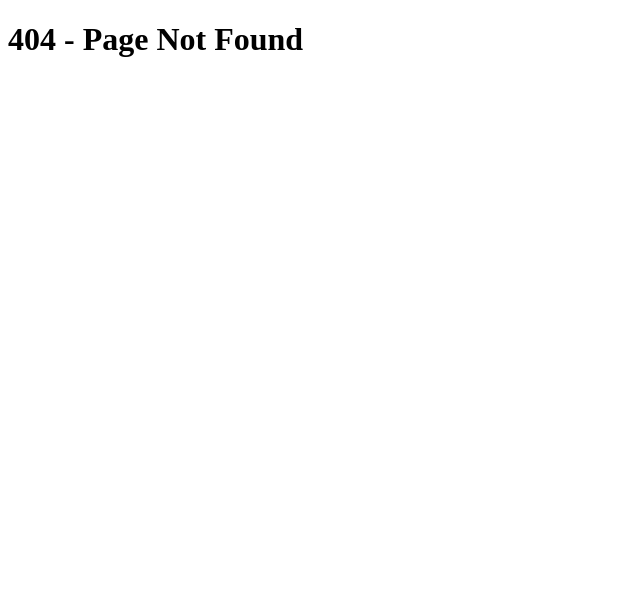
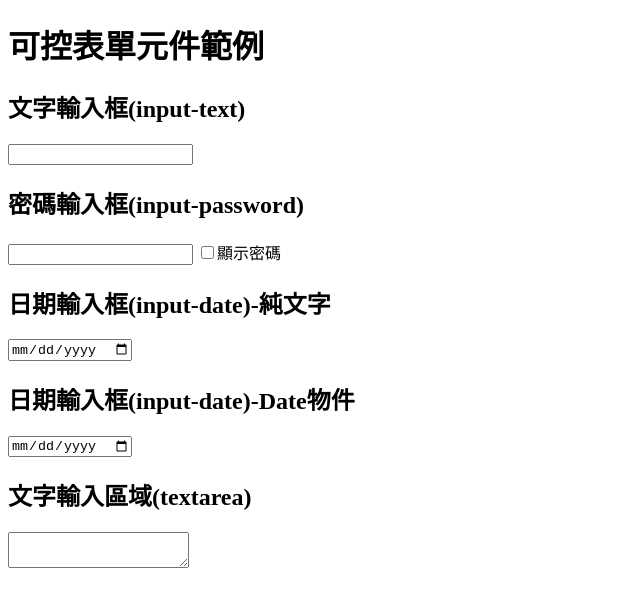
Before and after one commit to k104031002/next-base, a Next.js app: page /cs-0411/controlled-form in a window 1280 px wide. Before the commit this address had no page. Shown: the top 602 px of the page, without its empty margins (0-640 px from the left). Built offline with nearby package versions, Linux system fonts and the light colour scheme.

Commit message:
0411 第一節課

```diff
--- /dev/null
+++ b/pages/cs-0411/controlled-form.js
@@ -0,0 +1,82 @@
+import { useState } from 'react'
+
+export default function ControlledForm() {
+  // input-text
+  const [inputText, setInputText] = useState('')
+  // input-date
+  const [inputDateText, setInputDateText] = useState('')
+
+  const [inputDateObject, setInputDateObject] = useState(null)
+  // 給定一個時間日期(Date)物件，輸出yyyy-mm-dd字串
+  const convertDateToString = (date) => {
+    return date.toISOString().split('T')[0]
+  }
+
+  // textarea
+  const [textareaText, setTextareaText] = useState('')
+  // 顯示密碼的核取方塊用
+  const [showPassword, setShowPassword] = useState(false)
+
+  return (
+    <>
+      <h1>可控表單元件範例</h1>
+      <section title="input-text">
+        <h2>文字輸入框(input-text)</h2>
+        <input
+          type="text"
+          // 1. value 屬性必需對應到某個 state(狀態)
+          value={inputText}
+          onChange={(e) => {
+            // 2. 元件的事件處理函式必需可以更動到 value 屬性的對應 state(狀態)值
+            setInputText(e.target.value)
+          }}
+        />
+        <h2>密碼輸入框(input-password)</h2>
+        <input
+          type={showPassword ? 'text' : 'password'}
+          value={inputText}
+          onChange={(e) => {
+            setInputText(e.target.value)
+          }}
+        />{' '}
+        <input
+          type="checkbox"
+          checked={showPassword}
+          onChange={(e) => {
+            // 第1種寫法，使用事件物件
+            //setShowPassword(e.target.checked)
+            // 第2種寫法，布林值切換toggle
+            setShowPassword(!showPassword)
+          }}
+        />
+        顯示密碼
+        <h2>日期輸入框(input-date)-純文字</h2>
+        <input
+          type="date"
+          value={inputDateText}
+          onChange={(e) => {
+            setInputDateText(e.target.value)
+          }}
+        />
+        <h2>日期輸入框(input-date)-Date物件</h2>
+        <input
+          type="date"
+          value={inputDateObject ? convertDateToString(inputDateObject) : ''}
+          onChange={(e) => {
+            setInputDateObject(new Date(e.target.value))
+          }}
+        />
+      </section>
+      <section title="textarea">
+        <h2>文字輸入區域(textarea)</h2>
+        {/*  textarea原本是用開頭與結尾標籤包住文字，但是在React中，要用value屬性來對應state */}
+        <textarea
+          value={textareaText}
+          onChange={(e) => {
+            setTextareaText(e.target.value)
+          }}
+        />
+      </section>
+    </>
+  )
+}
```
Also changed, not shown: components/checkout/product-list.js (+3 -4 lines).
